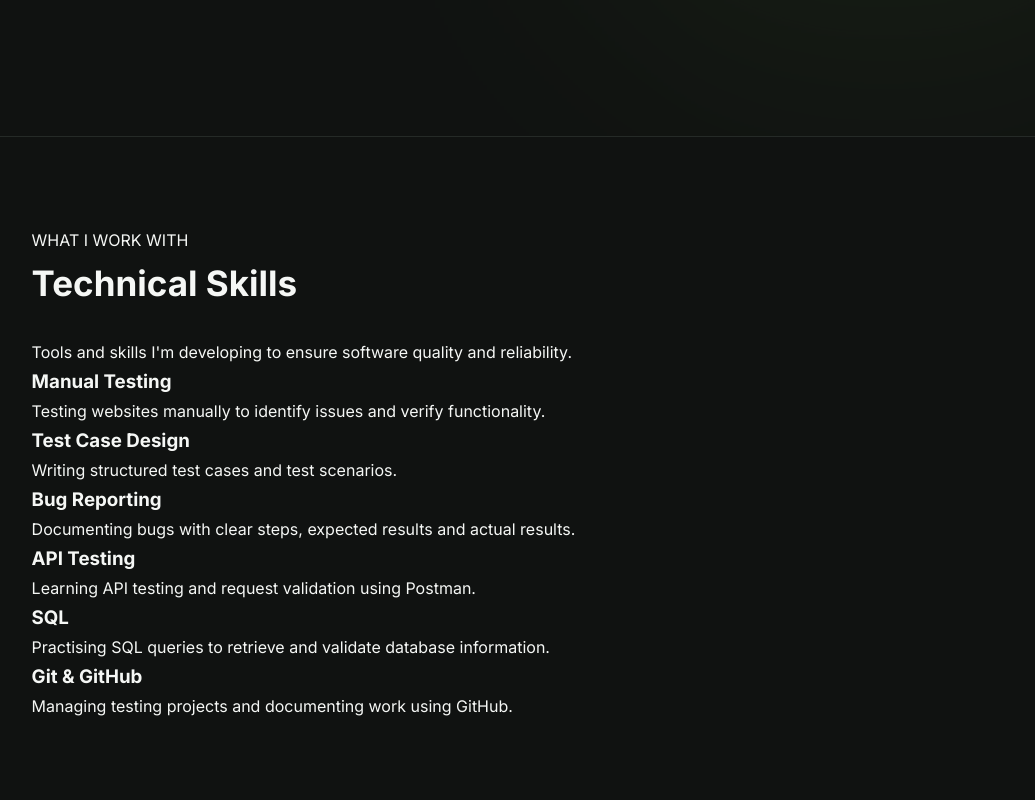
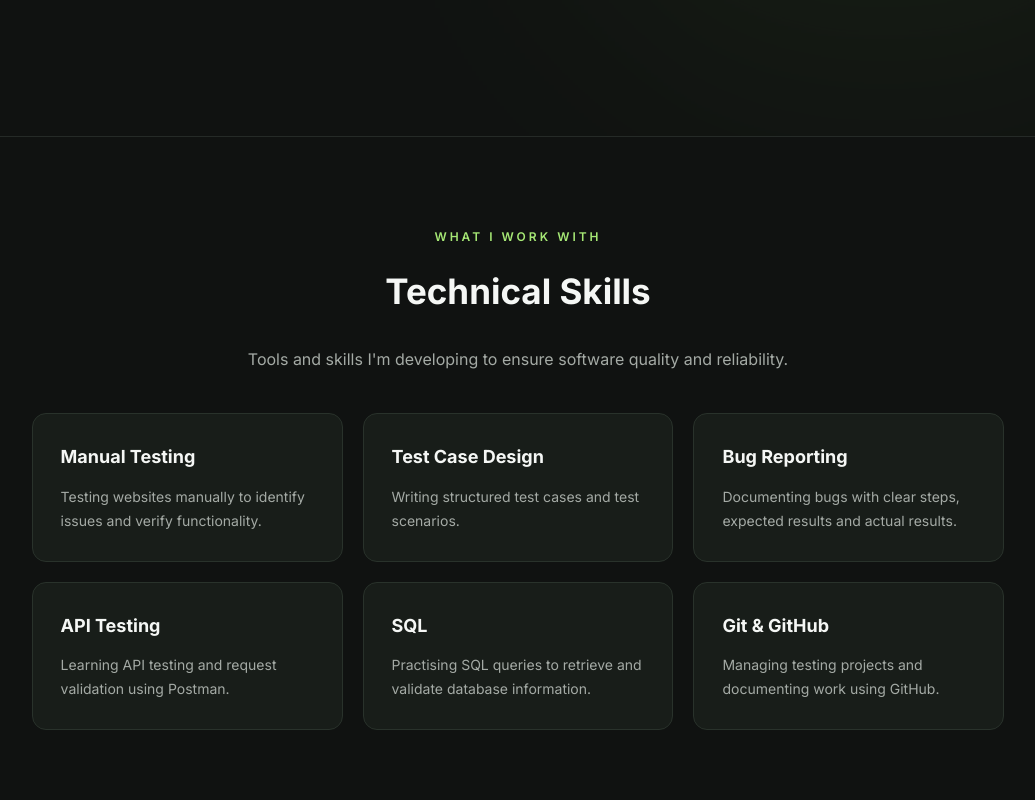
Before and after one commit to kashan-qa-engineer227/QA-Engineer-Portfolio, a plain HTML site: page index.html in a window 1280 px wide. Shown: the part 700-1500 px from the top of the page, without its empty margins (122-1157 px from the left). Drawn offline with Linux system fonts and the light colour scheme.

Commit message:
Style technical skills cards

```diff
--- a/style.css
+++ b/style.css
@@ -218,3 +218,67 @@ section.visible {
   opacity: 1;
   transform: translateY(0);
 }
+
+/* Technical Skills Section */
+
+.skills-section {
+    text-align: center;
+}
+
+.section-tag {
+    color: #a6e875;
+    font-size: 12px;
+    letter-spacing: 3px;
+    font-weight: 600;
+    margin-bottom: 14px;
+}
+
+.section-description {
+    color: #a4aaa5;
+    max-width: 550px;
+    margin: 15px auto 40px;
+    line-height: 1.7;
+}
+
+.skills-grid {
+    display: grid;
+    grid-template-columns: repeat(3, 1fr);
+    gap: 20px;
+    text-align: left;
+}
+
+.skill-card {
+    background: #181d19;
+    border: 1px solid #29322b;
+    border-radius: 14px;
+    padding: 28px;
+    transition: 0.3s ease;
+}
+
+.skill-card:hover {
+    transform: translateY(-7px);
+    border-color: #a6e875;
+    background: #1d251e;
+}
+
+.skill-card h3 {
+    color: #f5f7f5;
+    font-size: 18px;
+    margin-bottom: 12px;
+}
+
+.skill-card p {
+    color: #a4aaa5;
+    font-size: 14px;
+    line-height: 1.7;
+}
+
+@media (max-width: 650px) {
+    .skills-grid {
+        grid-template-columns: 1fr;
+    }
+
+    .skill-card {
+        padding: 22px;
+    }
+}
```
